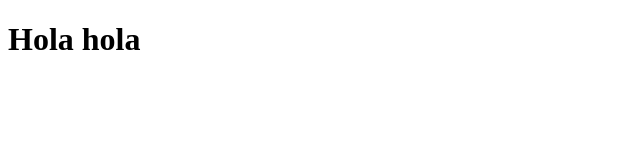
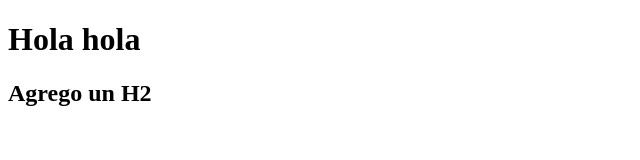
Before and after one commit to cabuttom81/PracticoClase8Git, a plain HTML site: page index.html in a window 1280 px wide. Shown: the whole page, without its empty margins (0-640 px from the left). Drawn offline with Linux system fonts and the light colour scheme.

Commit message:
agregué un H2

```diff
--- a/index.html
+++ b/index.html
@@ -8,6 +8,7 @@
 </head>
 <body>
     <h1>Hola hola</h1>
+    <h2>Agrego un H2</h2>
 
 </body>
 </html>
```
Also changed, not shown: script.js (added).
